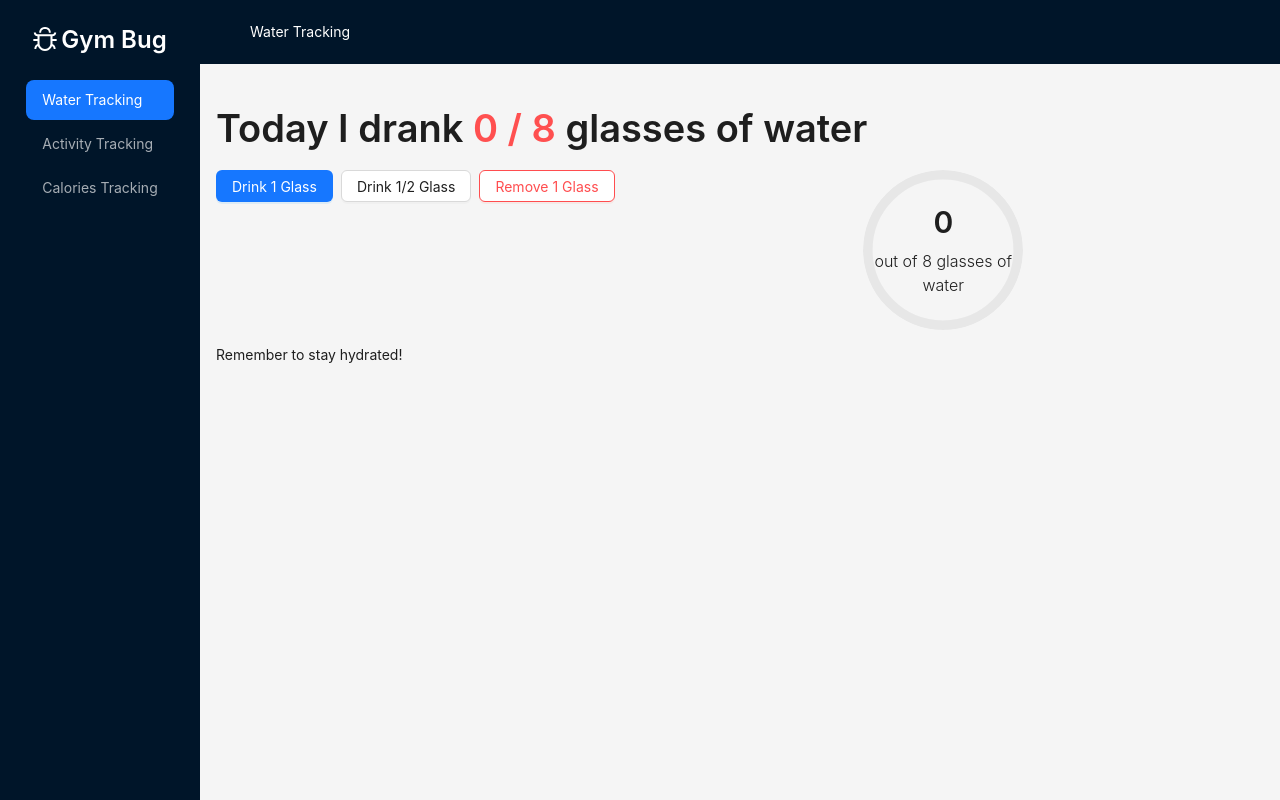
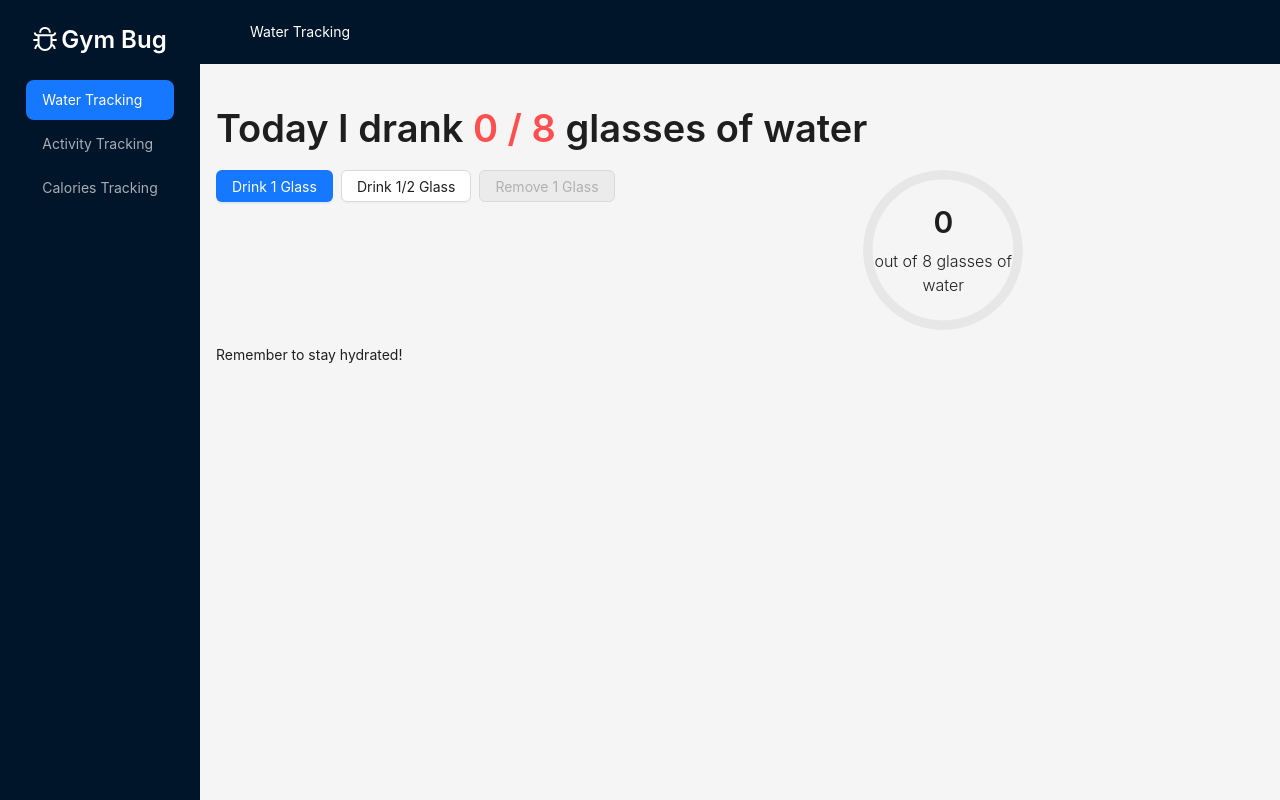
Before and after one commit to cezarmocanu/gym-bug, a React (Vite) app: page /water in a window 1280 px wide. Built offline with nearby package versions, Linux system fonts and the light colour scheme.

Commit message:
I fixed the decrement under 0 problem, but when you add a 1/2 glass then press to remove it you can go to -0.5, therefore this is another bug to fix

```diff
--- a/src/views/WaterTrackingView.jsx
+++ b/src/views/WaterTrackingView.jsx
@@ -45,6 +45,8 @@ export const WaterTrackingView = ({ currentIntake, setCurrentIntake }) => {
 
   const percentage = (currentIntake * 100)/WATER_GOAL;
 
+  const DecrementCondition = currentIntake <= 0;
+
   const formatPercentage = () => {
     return (
       <Space align="center" justify="center" direction="vertical">
@@ -80,7 +82,7 @@ export const WaterTrackingView = ({ currentIntake, setCurrentIntake }) => {
             <Button onClick={() => handleWaterIntakeUpdate(+0.5)}>
               Drink 1/2 Glass
             </Button>
-            <Button danger onClick={() => handleWaterIntakeUpdate(-1)}>
+            <Button danger onClick={() => handleWaterIntakeUpdate(-1)} disabled={DecrementCondition}>
               Remove 1 Glass
             </Button>
             <Tooltip title="Glasses of water logged today">
```
